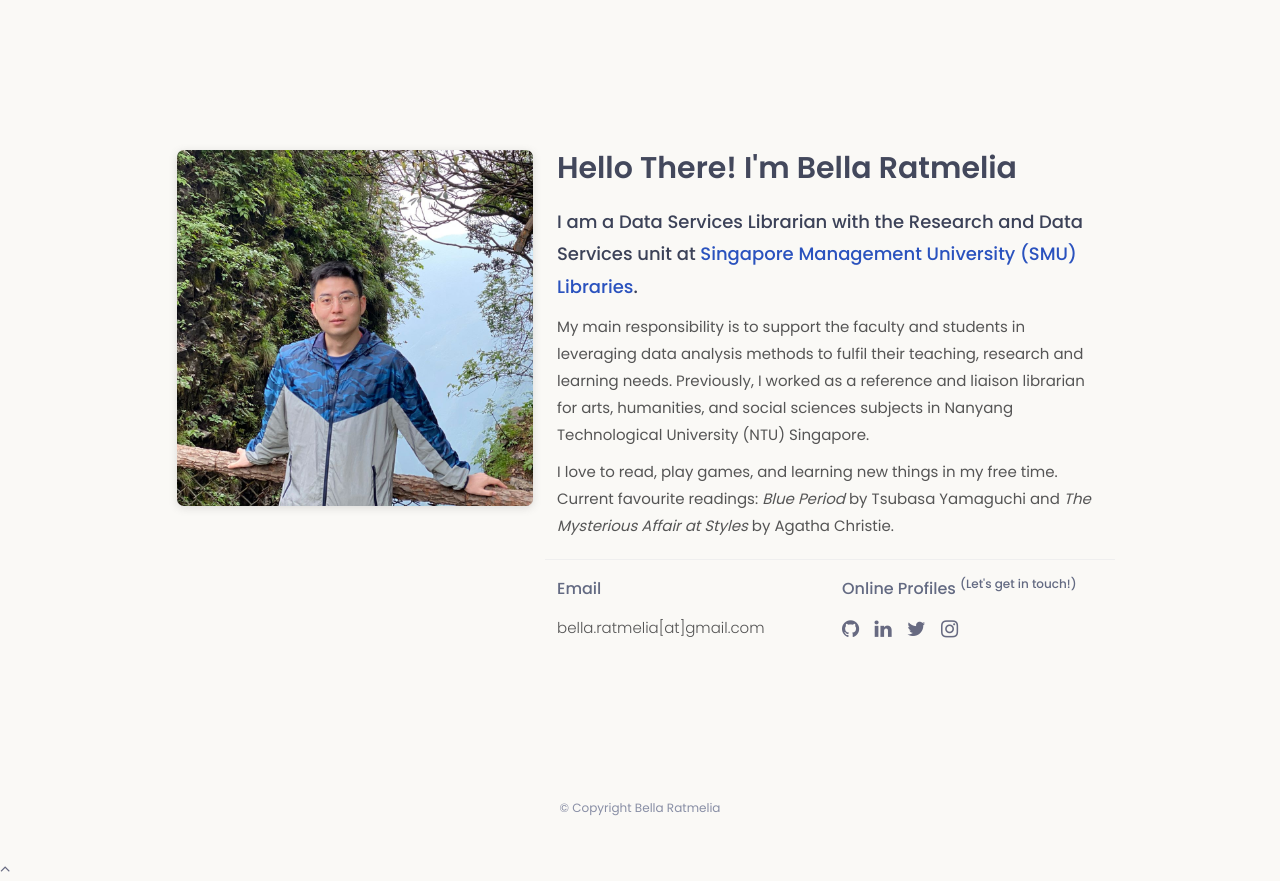
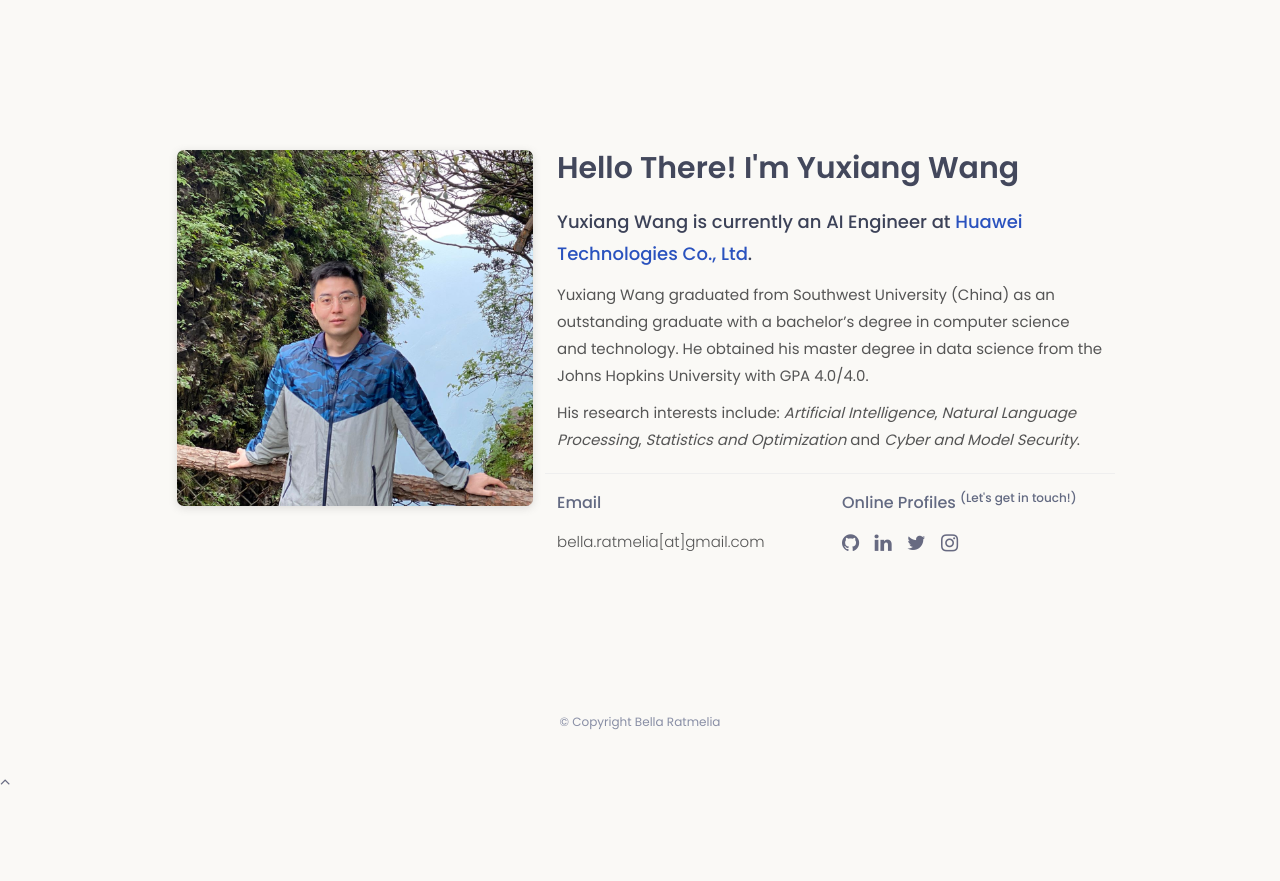
Before and after one commit to yxw-11/yxw-11.github.io, a plain HTML site: page index.html in a window 1280 px wide. After the commit the page ends 800 px from the top, so only its background shows below. Drawn offline with nearby package versions, Linux system fonts and the light colour scheme.

Commit message:
Update index.html

```diff
--- a/index.html
+++ b/index.html
@@ -42,15 +42,15 @@
 						</div>
 						<div class="col-md-6">
 							<div class="single-about-txt">
-								<h2>Hello there! I'm Bella Ratmelia</h2>
+								<h2>Hello there! I'm Yuxiang Wang</h2>
 								<h3>
-									I am a Data Services Librarian with the Research and Data Services unit at <a href="https://library.smu.edu.sg/">Singapore Management University (SMU) Libraries</a>.
+									Yuxiang Wang is currently an AI Engineer at <a href="https://e.huawei.com/en/products/computing/ascend">Huawei Technologies Co., Ltd</a>.
 								</h3>
 								<p>
-									My main responsibility is to support the faculty and students in leveraging data analysis methods to fulfil their teaching, research and learning needs. Previously, I worked as a reference and liaison librarian for arts, humanities, and social sciences subjects in Nanyang Technological University (NTU) Singapore.
+									Yuxiang Wang graduated from Southwest University (China) as an outstanding graduate with a bachelor’s degree in computer science and technology. He obtained his master degree in data science from the Johns Hopkins University with GPA 4.0/4.0.
 								</p>
 								<p>
-									I love to read, play games, and learning new things in my free time. Current favourite readings: <i>Blue Period</i> by Tsubasa Yamaguchi and <i>The Mysterious Affair at Styles</i> by Agatha Christie.
+									His research interests include: <i>Artificial Intelligence</i>, <i>Natural Language Processing</i>, <i>Statistics and Optimization</i> and <i>Cyber and Model Security</i>.
 								</p>
 
 								<div class="row contact-info">
```
